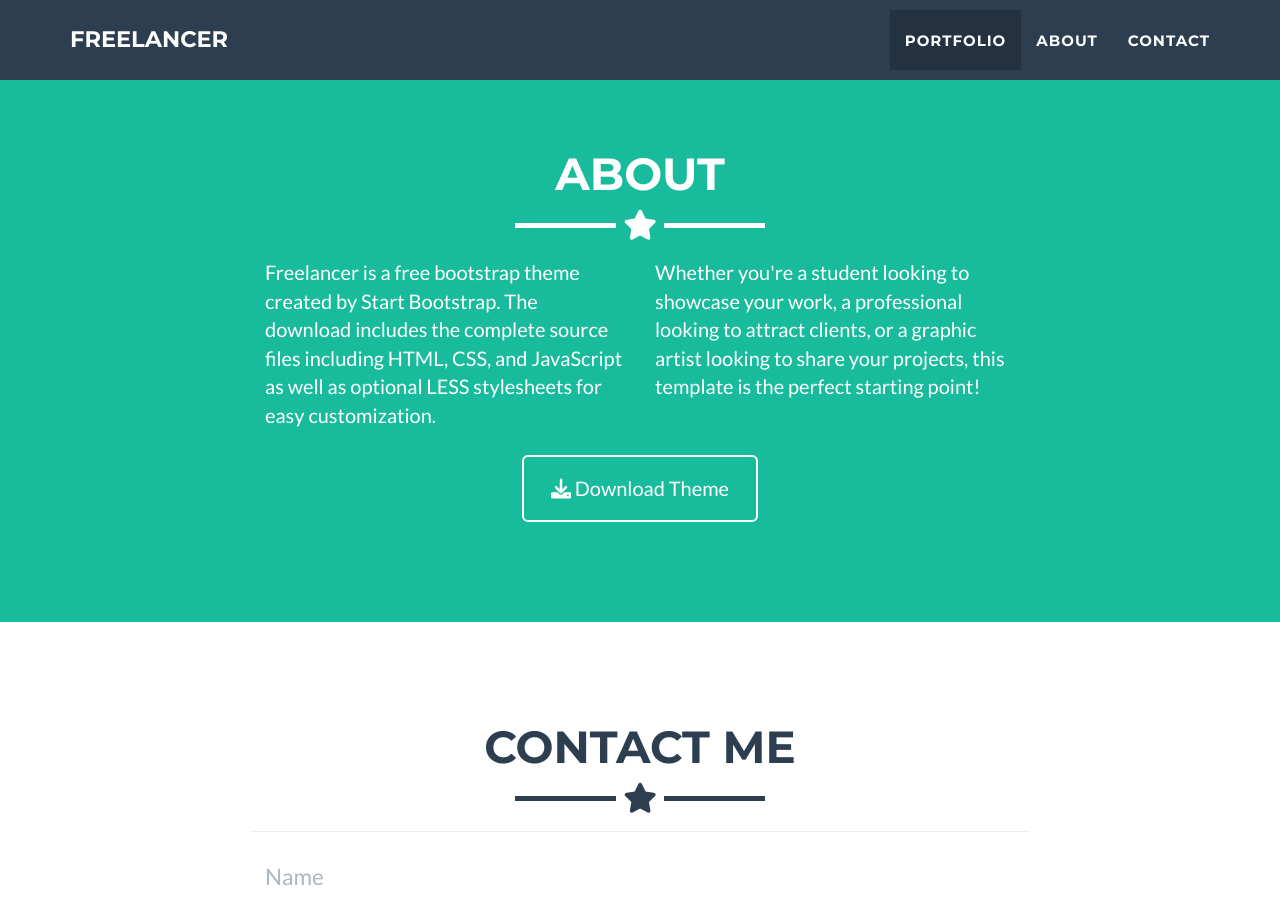
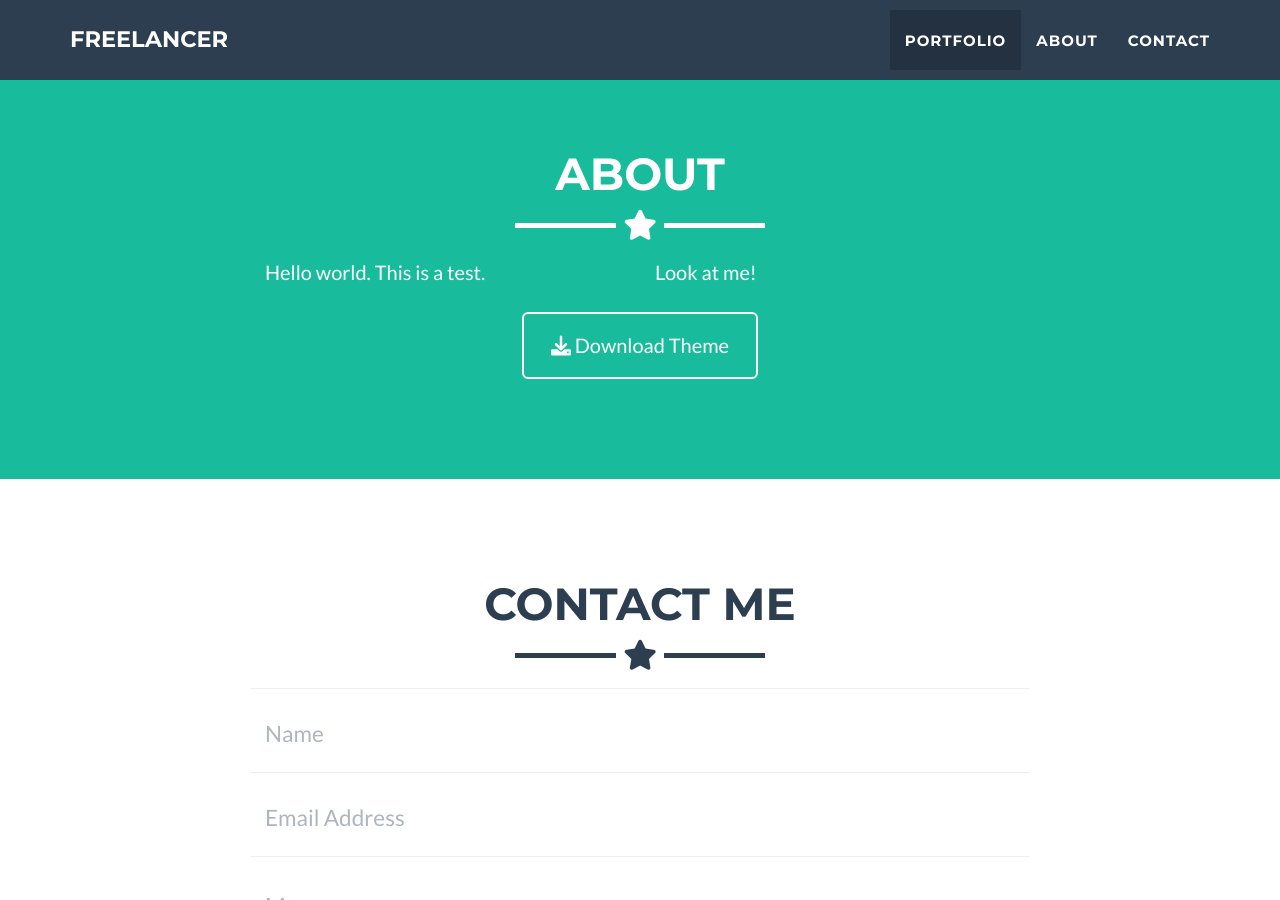
Before and after one commit to halleyverse/halleyverse.github.io, a Jekyll site: the page built from _posts/2014-07-18-project-1.markdown, in a window 1280 px wide and 900 px high, scrolled down 1623 px. Built offline with Jekyll 4.4.1, drawn with Linux system fonts in a browser that asks for light colours.

Commit message:
Update about.html

```diff
--- a/_includes/about.html
+++ b/_includes/about.html
@@ -9,13 +9,10 @@
     </div>
     <div class="row">
       <div class="col-lg-4 col-lg-offset-2">
-        <p>Freelancer is a free bootstrap theme created by Start Bootstrap. The download includes the complete
-          source files including HTML, CSS, and JavaScript as well as optional LESS stylesheets for easy
-          customization.</p>
+        <p>Hello world. This is a test.</p>
       </div>
       <div class="col-lg-4">
-        <p>Whether you're a student looking to showcase your work, a professional looking to attract clients, or
-          a graphic artist looking to share your projects, this template is the perfect starting point! </p>
+        <p>Look at me! </p>
       </div>
       <div class="col-lg-8 col-lg-offset-2 text-center">
         <a href="https://github.com/jeromelachaud/freelancer-theme" class="btn btn-lg btn-outline">
```
